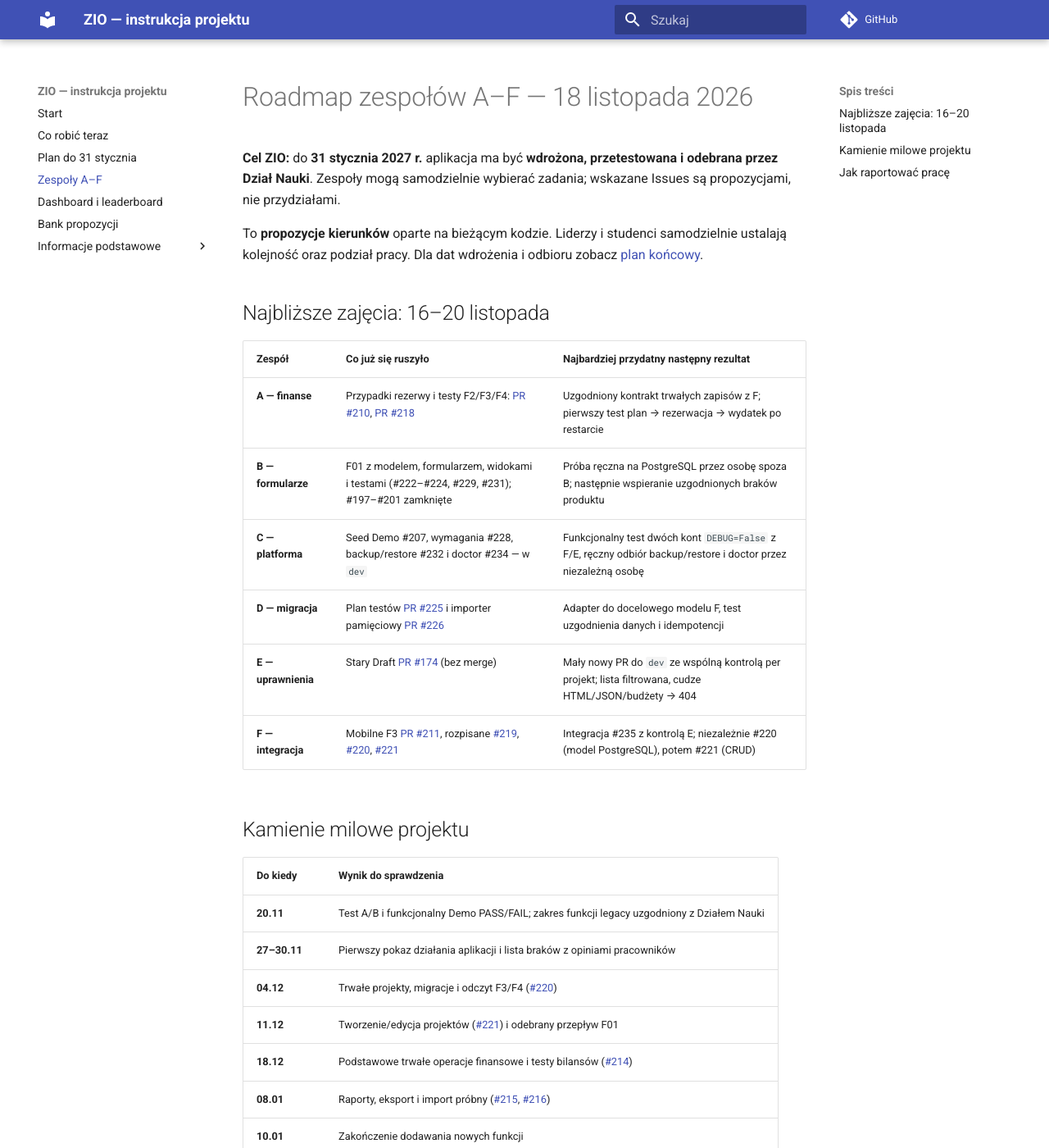
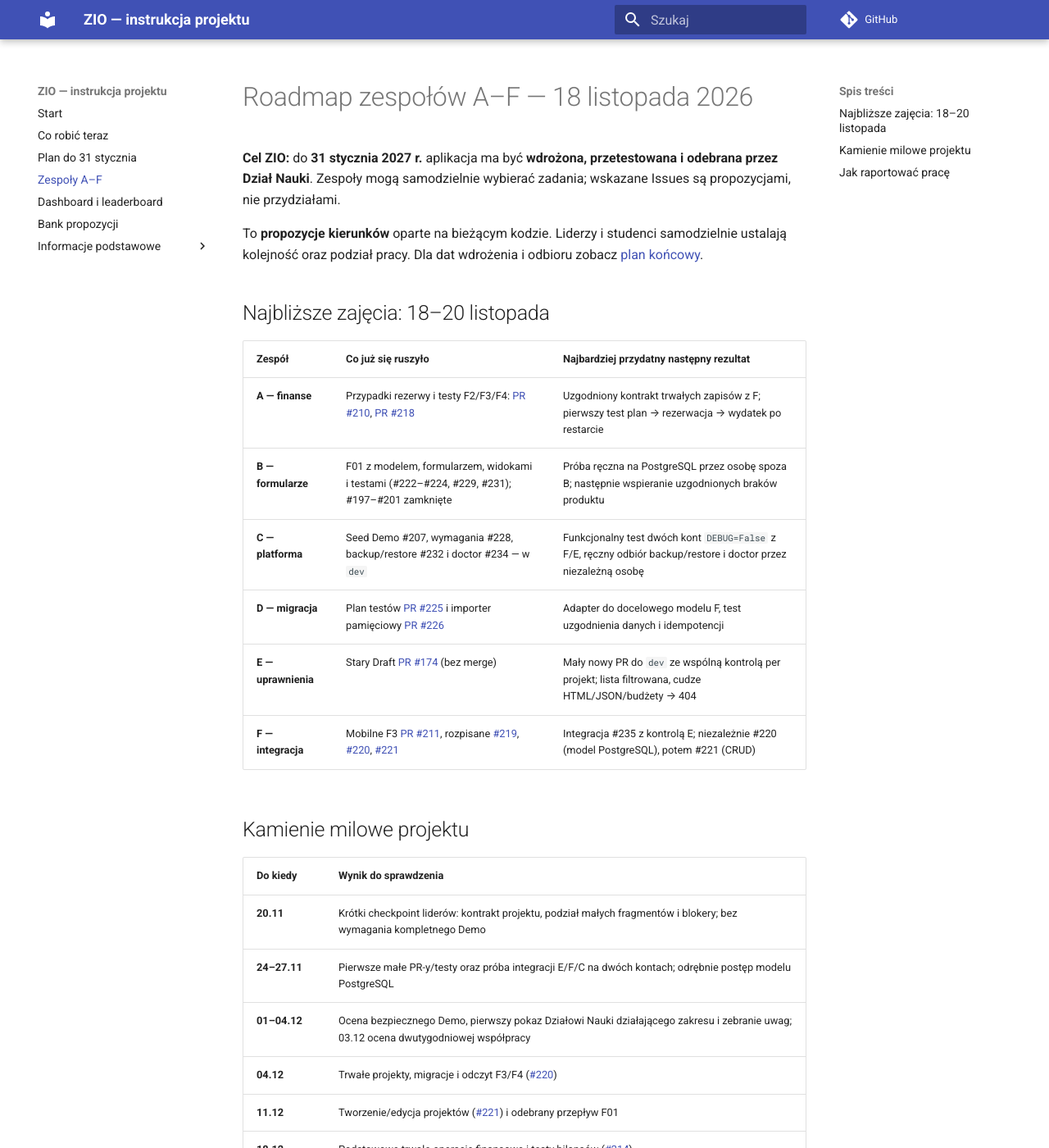
Before and after one commit to zio-wi-pb-mc/pb-science-office-manual, an MkDocs documentation site: the page built from manual/21-roadmap-3-tygodnie.md, in a window 1280 px wide and 1400 px high. Shown: the whole window at 82% size. Built offline with MkDocs 1.6.1 and Material for MkDocs 9.7.7, drawn with Linux system fonts in a browser that asks for light colours; comment, search, counter and statistics services are not loaded.

Commit message:
docs: current Nov 18 status and feasible checkpoints

```diff
--- a/manual/21-roadmap-3-tygodnie.md
+++ b/manual/21-roadmap-3-tygodnie.md
@@ -4,7 +4,7 @@
 
 To **propozycje kierunków** oparte na bieżącym kodzie. Liderzy i studenci samodzielnie ustalają kolejność oraz podział pracy. Dla dat wdrożenia i odbioru zobacz [plan końcowy](23-plan-do-31-stycznia.md).
 
-## Najbliższe zajęcia: 16–20 listopada
+## Najbliższe zajęcia: 18–20 listopada
 
 | Zespół | Co już się ruszyło | Najbardziej przydatny następny rezultat |
 |---|---|---|
@@ -19,8 +19,9 @@ To **propozycje kierunków** oparte na bieżącym kodzie. Liderzy i studenci sam
 
 | Do kiedy | Wynik do sprawdzenia |
 |---|---|
-| **20.11** | Test A/B i funkcjonalny Demo PASS/FAIL; zakres funkcji legacy uzgodniony z Działem Nauki |
-| **27–30.11** | Pierwszy pokaz działania aplikacji i lista braków z opiniami pracowników |
+| **20.11** | Krótki checkpoint liderów: kontrakt projektu, podział małych fragmentów i blokery; bez wymagania kompletnego Demo |
+| **24–27.11** | Pierwsze małe PR-y/testy oraz próba integracji E/F/C na dwóch kontach; odrębnie postęp modelu PostgreSQL |
+| **01–04.12** | Ocena bezpiecznego Demo, pierwszy pokaz Działowi Nauki działającego zakresu i zebranie uwag; 03.12 ocena dwutygodniowej współpracy |
 | **04.12** | Trwałe projekty, migracje i odczyt F3/F4 ([#220](https://github.com/zio-wi-pb-mc/pb-science-office/issues/220)) |
 | **11.12** | Tworzenie/edycja projektów ([#221](https://github.com/zio-wi-pb-mc/pb-science-office/issues/221)) i odebrany przepływ F01 |
 | **18.12** | Podstawowe trwałe operacje finansowe i testy bilansów ([#214](https://github.com/zio-wi-pb-mc/pb-science-office/issues/214)) |
```
